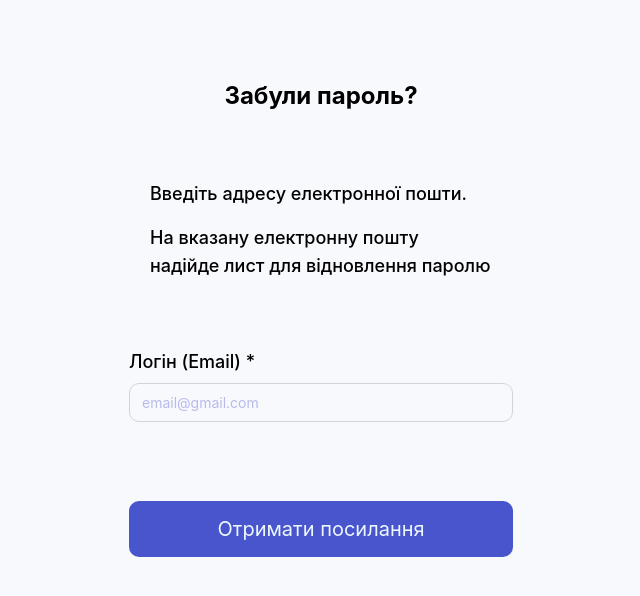
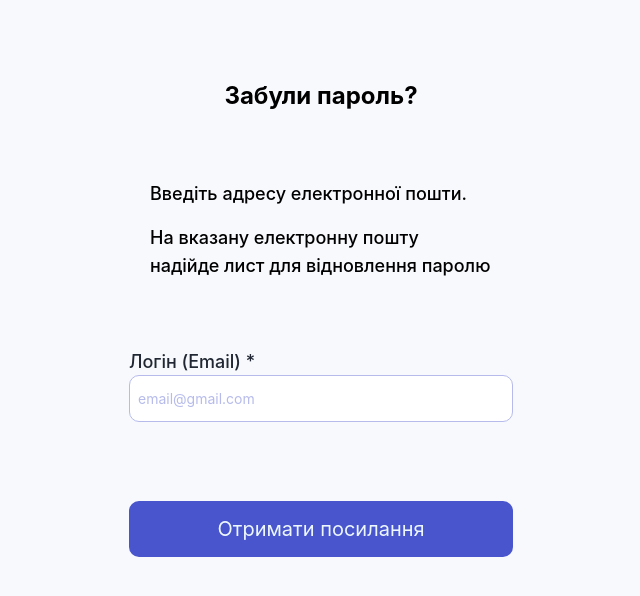
Before and after one commit to baza-trainee/AnimalRescueKharkiv, a Next.js app: page /crm/forgot in a window 1280 px wide. Shown: the top 596 px of the page, without its empty margins (319-959 px from the left). Built offline with nearby package versions, Linux system fonts and the light colour scheme; no server answers.

Commit message:
change notifications

```diff
--- a/src/components/crm/Login/index.tsx
+++ b/src/components/crm/Login/index.tsx
@@ -20,7 +20,7 @@ type LoginProps = {
       formState: { errors },
     } = useForm<TypeLoginSchema>({
       defaultValues: { email: "", password: "" },
-      mode: "onSubmit",
+       mode: "onBlur",
       resolver: yupResolver(loginSchema),
     });
 
@@ -52,6 +52,8 @@ type LoginProps = {
                 {...field}
                 label="Логін (Email) *"
                 placeholder="email@gmail.com"
+                errorMessage={errors.email?.message}
+
               />
             )}
           />
@@ -63,6 +65,8 @@ type LoginProps = {
                 {...field}
                 label="Введіть пароль *"
                 placeholder="********"
+                errorMessage={errors.password?.message}
+
               />
             )}
           />
--- a/src/components/register/formStep/FirstStep.tsx
+++ b/src/components/register/formStep/FirstStep.tsx
@@ -24,7 +24,7 @@ export const FirstStep: FC<PropsFirstStep> = ({ onNext, step1Data }) => {
     formState: { errors, isValid, isSubmitted, isDirty },
   } = useForm<TypeStep1Schema>({
     defaultValues: step1Data,
-    mode: "onSubmit",
+    mode: "onBlur",
     resolver: yupResolver(step1Schema),
   });
 
@@ -57,7 +57,7 @@ export const FirstStep: FC<PropsFirstStep> = ({ onNext, step1Data }) => {
                 {...field}
                 label="Введіть пароль * "
                 placeholder="********"
-                errorMessage={!isOpen ? errors.password?.message : ""}
+                errorMessage={errors.password?.message}
               />
             )}
           />
@@ -69,7 +69,7 @@ export const FirstStep: FC<PropsFirstStep> = ({ onNext, step1Data }) => {
                 {...field}
                 label="Підтвердьте  пароль *"
                 placeholder="********"
-                errorMessage={!isOpen ? errors.doublePassword?.message : ""}
+                errorMessage={errors.doublePassword?.message }
               />
             )}
           />
--- a/src/components/ui/inputs/EmailInput.tsx
+++ b/src/components/ui/inputs/EmailInput.tsx
@@ -1,5 +1,5 @@
 import { FC, ForwardedRef, forwardRef } from "react";
-// import { ErrorMessage } from "./ErrorMessage";
+import { ErrorMessage } from "./ErrorMessage";
 
 interface PropsEmailInput extends React.InputHTMLAttributes<HTMLInputElement> {
   errorMessage?: string;
@@ -8,9 +8,10 @@ interface PropsEmailInput extends React.InputHTMLAttributes<HTMLInputElement> {
 
 export const EmailInput: FC<PropsEmailInput> = forwardRef(
   ({ errorMessage, label, name, ...rest }, _ref: ForwardedRef<HTMLInputElement>) => {
+    const hasError = !!errorMessage;
     return (
       <div className="relative w-full">
-        <label htmlFor={name} className="block mb-2 text-[18px] font-medium">
+        <label htmlFor={name} className={`text-[18px] font-medium leading-[27px] ${hasError ? "text-[#B00000]" : "text-[#212833]"}`}>
           {label}
         </label>
         <input
@@ -18,13 +19,9 @@ export const EmailInput: FC<PropsEmailInput> = forwardRef(
           type="email"
           id={name}
           ref={_ref}
-          className={`w-full px-3 py-2 rounded-[10px] bg-transparent  placeholder-crm-secondary-blue border ${
-            errorMessage
-              ? "border-red-600 placeholder:text-red-600 outline-red-600"
-              : "border-gray-300 outline-crm-secondary-blue"
-          } transition duration-300 text-[14px]`}
+          className={`w-full px-2 py-3 rounded-[10px] border-[1px] ${hasError ? "border-[#B00000] placeholder:text-[#B00000] text-[#B00000] outline-[#B00000]" : "placeholder:text-[#B6BBEB] border-[#B6BBEB] outline-[#4855CC]"}  transition duration-[350ms]  outline-1 text-[#070600] text-[14px] font-normal`}
         />
-        {/* {errorMessage && <ErrorMessage>{errorMessage}</ErrorMessage>} */}
+        {hasError && <ErrorMessage>{errorMessage}</ErrorMessage>}
       </div>
     );
   }
--- a/src/components/ui/inputs/ErrorMessage.tsx
+++ b/src/components/ui/inputs/ErrorMessage.tsx
@@ -1,7 +1,7 @@
 export const ErrorMessage = ({ children }: { children: React.ReactNode }) => {
   return (
-    <p className="absolute bottom-[0px] text-red-600 text-[14px] font-medium">
-      {/* {children} */}
+    <p className="bottom-[0px] text-[#B00000] text-[18px] font-medium">
+      {children}
     </p>
   );
 };
--- a/src/components/ui/inputs/PasswordInput.tsx
+++ b/src/components/ui/inputs/PasswordInput.tsx
@@ -41,7 +41,7 @@ export const PasswordInput: FC<PropsPasswordInput> = forwardRef(
             id={name}
             className={` w-full px-[8px] py-[12px] rounded-[10px] border-[1px]  ${
               !!errorMessage
-                ? "border-[#B00000] placeholder:text-[#B00000] outline-[#B00000]"
+                ? "border-[#B00000] placeholder:text-[#B00000] text-[#B00000] outline-[#B00000]"
                 : "placeholder:text-[#B6BBEB] border-[#B6BBEB] outline-[#4855CC]"
             }  transition duration-[350ms]  outline-1 text-[#070600] text-[14px] font-normal`}
           />
```
Also changed, not shown: src/components/crm/Login/validationLoginSchema.ts (indentation only).
